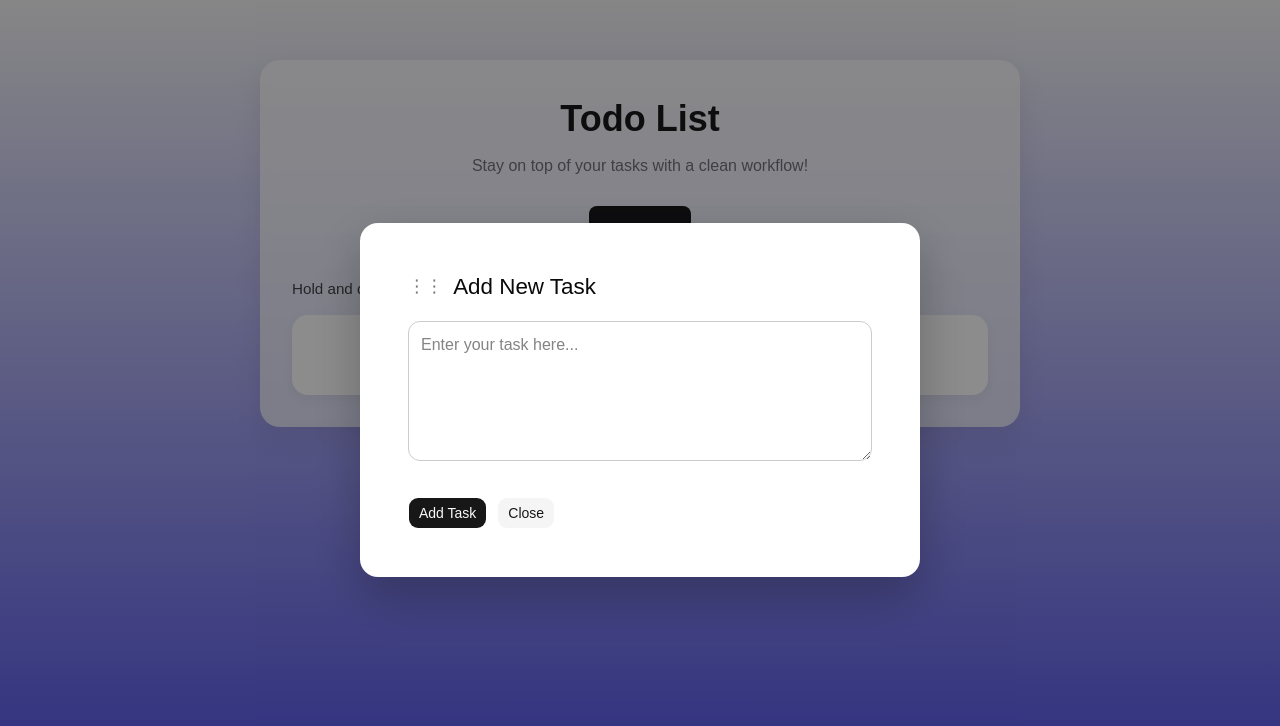
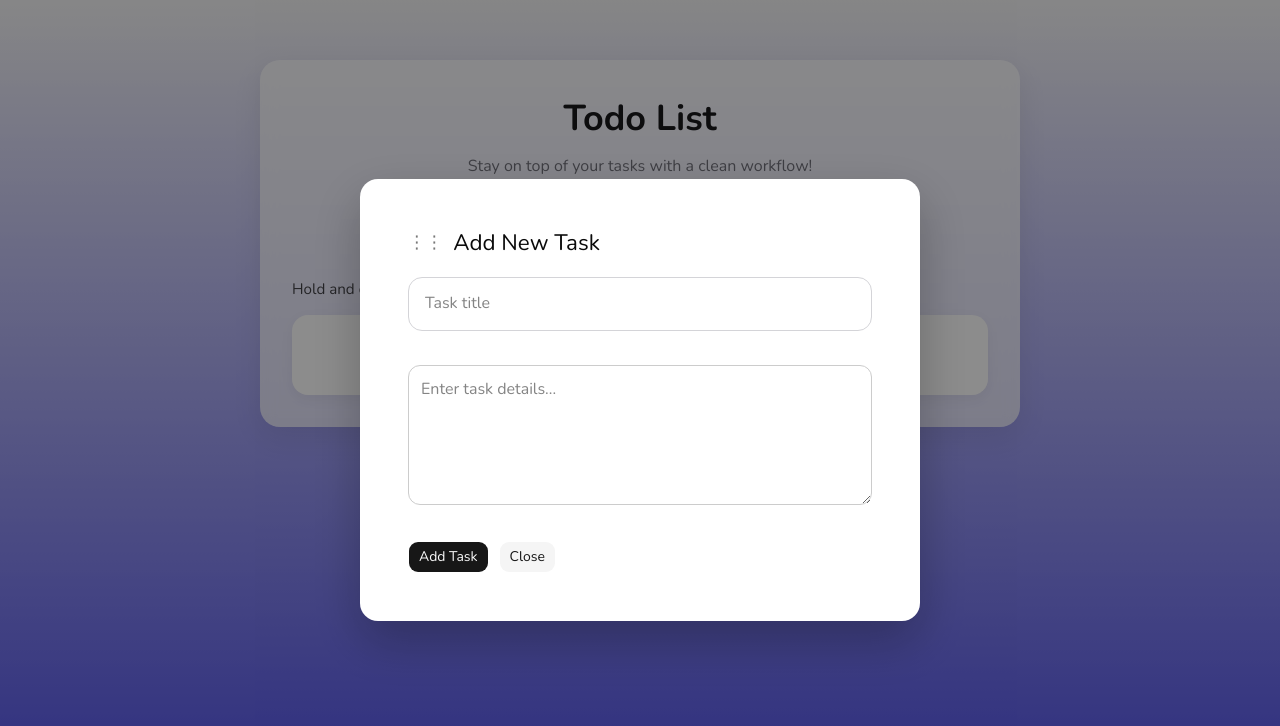
Before and after one commit to Chibbs13/todo-react, a React (Vite) app in the folder client/: page / in a window 1280 px wide. Both pictures are taken after a click on the button "Add Task". Shown: the top 726 px of the page. Built offline with nearby package versions, Linux system fonts and the light colour scheme.

Commit message:
Changed font to Nuninto

```diff
--- a/client/src/App.css
+++ b/client/src/App.css
@@ -1,6 +1,8 @@
+@import url('https://fonts.googleapis.com/css2?family=Nunito:wght@400;600;700;800&display=swap');
+
 body {
   margin: 0;
-  font-family: Arial, sans-serif;
+  font-family: 'Nunito', sans-serif;
   background: linear-gradient(to bottom, #f4f4f5, hsla(240, 78%, 61%, 0.982));
 }
 
@@ -295,3 +297,31 @@ body {
   display: block;
   margin: 1rem auto 1.5rem;
 }
+
+.modal-title-input {
+  width: 100%;
+  margin-bottom: 1rem;
+  padding: 0.9rem 1rem;
+  border: 1px solid #d4d4d8;
+  border-radius: 14px;
+  font-size: 1rem;
+  box-sizing: border-box;
+}
+
+.task-text-group {
+  display: flex;
+  flex-direction: column;
+  gap: 0.25rem;
+}
+
+.task-title {
+  font-weight: 700;
+  font-size: 1rem;
+  color: #111;
+}
+
+.task-details {
+  font-size: 0.9rem;
+  color: #555;
+  line-height: 1.4;
+}
--- a/client/src/App.jsx
+++ b/client/src/App.jsx
@@ -14,7 +14,8 @@ function App() {
 
   const [isAddingTask, setIsAddingTask] = useState(false);
   const [selectedTask, setSelectedTask] = useState(null);
-  const [taskText, setTaskText] = useState("");
+  const [taskTitle, setTaskTitle] = useState("");
+  const [taskDetails, setTaskDetails] = useState("");
 
   useEffect(() => {
     localStorage.setItem("tasks", JSON.stringify(task));
@@ -23,28 +24,32 @@ function App() {
   function openAddTaskModal() {
     setIsAddingTask(true);
     setSelectedTask(null);
-    setTaskText("");
+    setTaskTitle("");
+    setTaskDetails("");
   }
 
   function openTaskEditor(taskItem) {
     setIsAddingTask(false);
     setSelectedTask(taskItem);
-    setTaskText(taskItem.text);
+    setTaskTitle(taskItem.title || taskItem.text || "");
+    setTaskDetails(taskItem.details || "");
   }
 
   function closeTaskModal() {
     setIsAddingTask(false);
     setSelectedTask(null);
-    setTaskText("");
+    setTaskTitle("");
+    setTaskDetails("");
   }
 
   function saveTask() {
-    if (!taskText.trim()) return;
+    if (!taskTitle.trim()) return;
 
     if (isAddingTask) {
       const newTaskObj = {
         id: Date.now(),
-        text: taskText,
+        title: taskTitle,
+        details: taskDetails,
         completed: false,
       };
 
@@ -52,7 +57,9 @@ function App() {
     } else if (selectedTask) {
       setTask(
         task.map((t) =>
-          t.id === selectedTask.id ? { ...t, text: taskText } : t,
+          t.id === selectedTask.id
+            ? { ...t, title: taskTitle, details: taskDetails }
+            : t,
         ),
       );
     }
@@ -111,8 +118,10 @@ function App() {
       <TaskModal
         isOpen={isAddingTask || !!selectedTask}
         modalTitle={isAddingTask ? "Add New Task" : "Edit Task"}
-        taskText={taskText}
-        setTaskText={setTaskText}
+        taskTitle={taskTitle}
+        setTaskTitle={setTaskTitle}
+        taskDetails={taskDetails}
+        setTaskDetails={setTaskDetails}
         closeTaskModal={closeTaskModal}
         saveTask={saveTask}
         saveLabel={isAddingTask ? "Add Task" : "Save"}
--- a/client/src/components/SortableTaskCard.jsx
+++ b/client/src/components/SortableTaskCard.jsx
@@ -19,9 +19,13 @@ function SortableTaskCard({ t, deleteTask, openTaskEditor }) {
           <div className="task-left">
             <span className="drag-indicator">⋮⋮</span>
 
-            <span className={`task-text ${t.completed ? "completed" : ""}`}>
-              {t.text}
-            </span>
+            <div className="task-text-group">
+              <span className={`task-title ${t.completed ? "completed" : ""}`}>
+                {t.title || "Untitled Task"}
+              </span>
+
+              {t.details && <span className="task-details">{t.details}</span>}
+            </div>
           </div>
 
           <div
--- a/client/src/components/TaskModal.jsx
+++ b/client/src/components/TaskModal.jsx
@@ -4,8 +4,10 @@ import { Button } from "./ui/button";
 function TaskModal({
   isOpen,
   modalTitle,
-  taskText,
-  setTaskText,
+  taskTitle,
+  setTaskTitle,
+  taskDetails,
+  setTaskDetails,
   closeTaskModal,
   saveTask,
   saveLabel,
@@ -21,12 +23,20 @@ function TaskModal({
             <h2 className="modal-title">{modalTitle}</h2>
           </div>
 
+          <input
+            className="modal-title-input"
+            type="text"
+            value={taskTitle}
+            onChange={(e) => setTaskTitle(e.target.value)}
+            placeholder="Task title"
+          />
+
           <textarea
             className="modal-input"
-            value={taskText}
-            onChange={(e) => setTaskText(e.target.value)}
+            value={taskDetails}
+            onChange={(e) => setTaskDetails(e.target.value)}
             rows="5"
-            placeholder="Enter your task here..."
+            placeholder="Enter task details..."
           />
 
           <div className="modal-actions">
```
